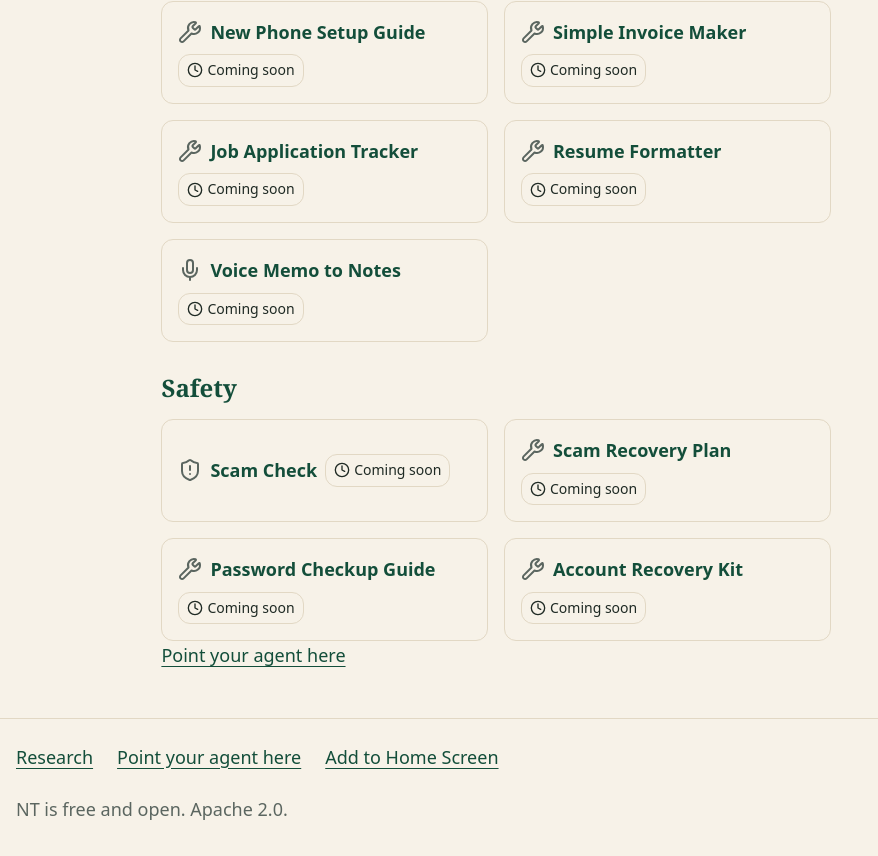
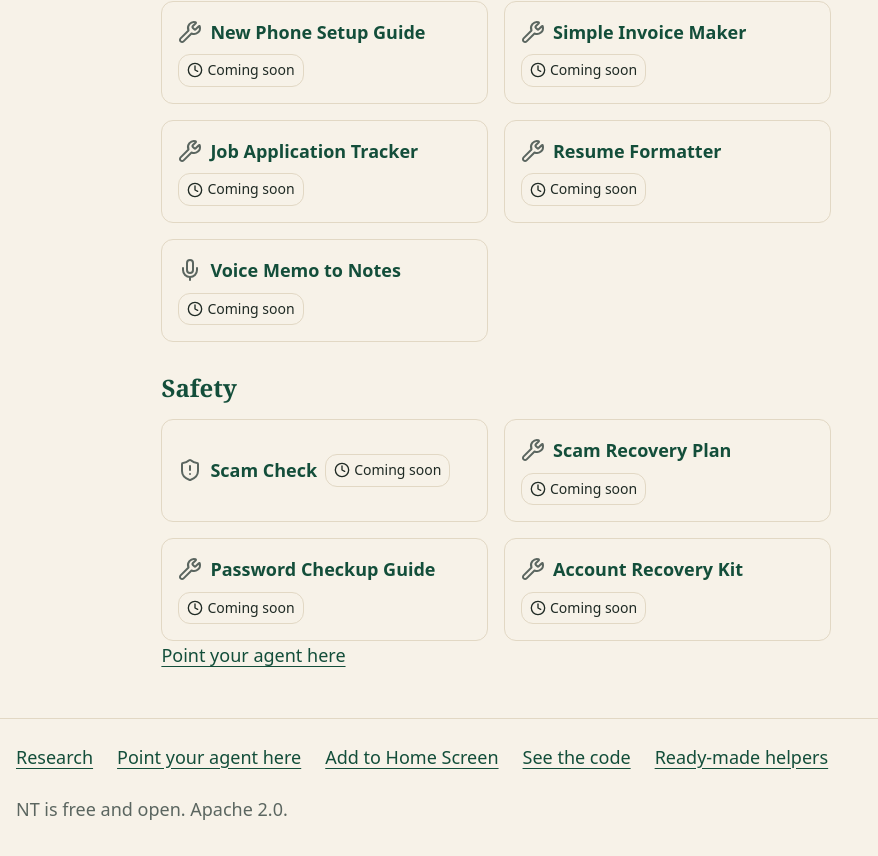
Before and after one commit to baney75/normie-tools, a React (Vite) app in the folder site/: page / in a window 1280 px wide. Shown: the part 5410-6266 px from the top of the page, without its empty margins (0-878 px from the left). Built offline with nearby package versions, Linux system fonts and the light colour scheme; a web font is replaced by a local one.

Commit message:
Footer: link to the code and the skills (#2)

```diff
--- a/site/src/components/Footer.tsx
+++ b/site/src/components/Footer.tsx
@@ -9,6 +9,8 @@ export function Footer() {
         <li><a href={href("/research")}>{c.research}</a></li>
         <li><a href={href("/agents")}>{PAGES.home.agentsLink}</a></li>
         <li><a href={href("/install")}>{c.install}</a></li>
+        <li><a href="https://github.com/baney75/normie-tools" rel="noopener noreferrer">{c.code}</a></li>
+        <li><a href="https://github.com/baney75/normie-tools/tree/main/skills" rel="noopener noreferrer">{c.skills}</a></li>
       </ul>
       <p className="nt-muted">{c.license}</p>
     </nav>
--- a/site/src/copy/pages.ts
+++ b/site/src/copy/pages.ts
@@ -12,6 +12,8 @@ export const PAGES = {
     label: "More about NT",
     research: "Research",
     install: "Add to Home Screen",
+    code: "See the code",
+    skills: "Ready-made helpers",
     license: "NT is free and open. Apache 2.0.",
   },
   home: {
```
Also changed, not shown: 1 other file (tests, documents, lock files or other folders).
